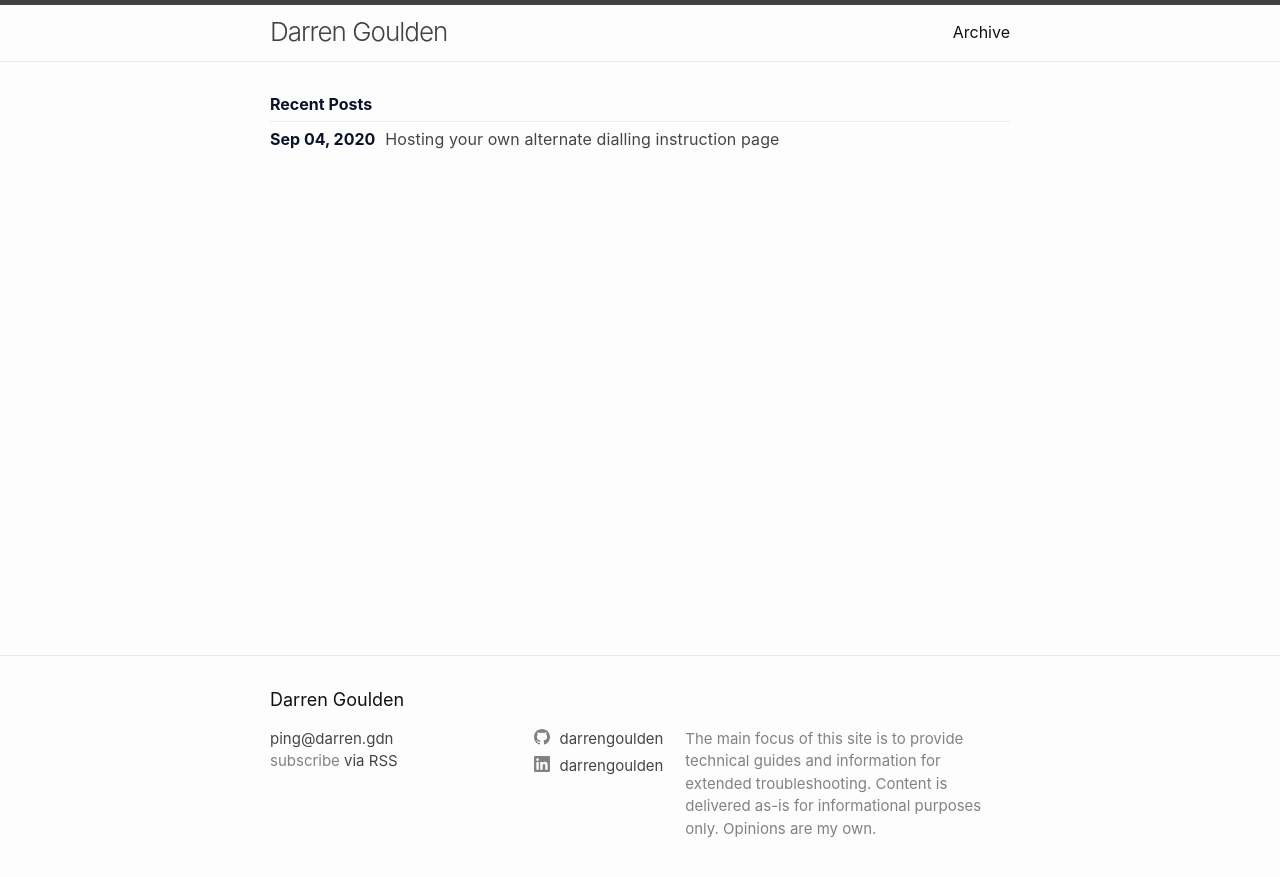
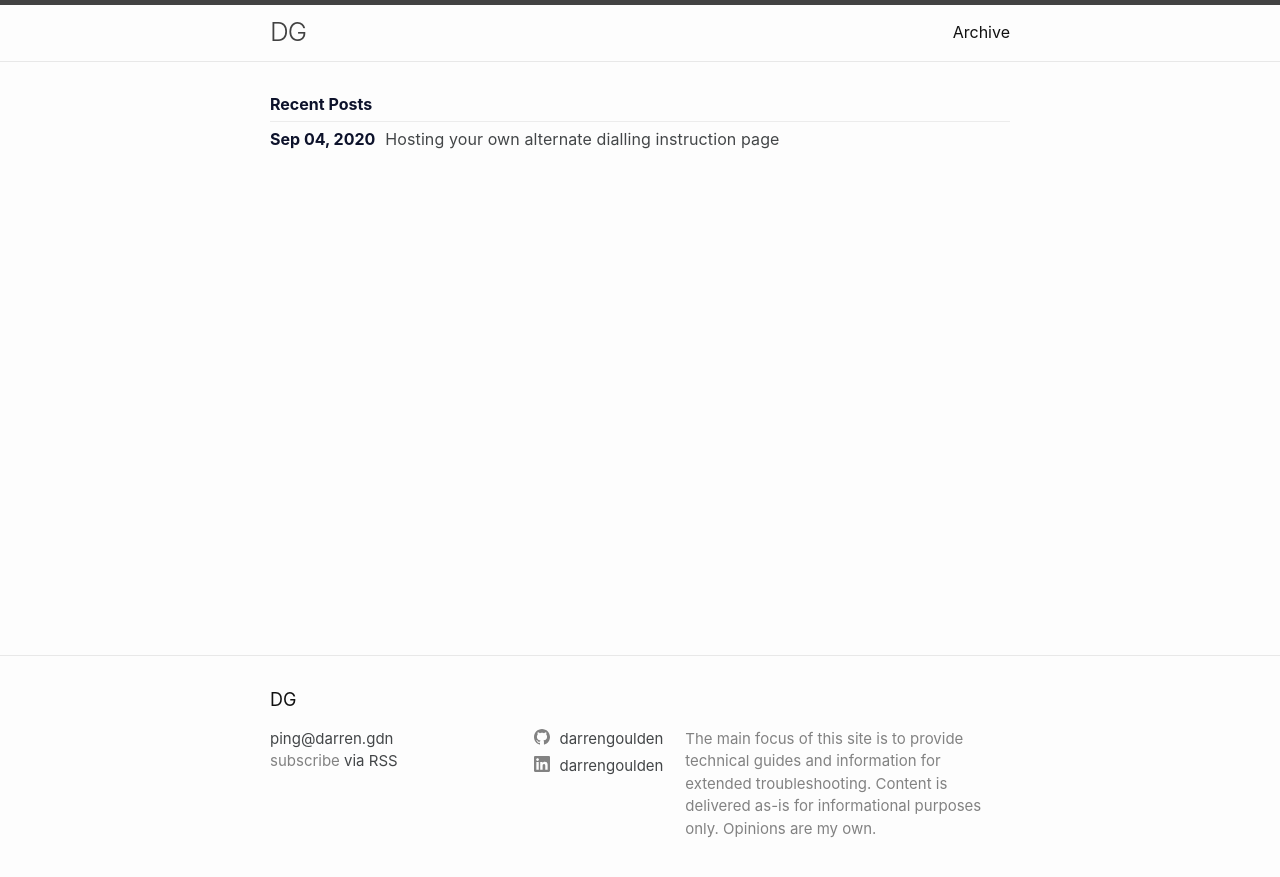
Before and after one commit to darrengoulden/darrengdn, a Jekyll site: the page built from index.md, in a window 1280 px wide. Shown: the top 877 px of the page. Built offline with Jekyll 4.4.1, drawn with Linux system fonts in a browser that asks for light colours.

Commit message:
update site title

```diff
--- a/_config.yml
+++ b/_config.yml
@@ -1,4 +1,4 @@
-title: Darren Goulden
+title: DG
 email: ping@darren.gdn
 description: >- # this means to ignore newlines until "baseurl:"
   The main focus of this site is to provide technical guides and information for extended troubleshooting.
```
